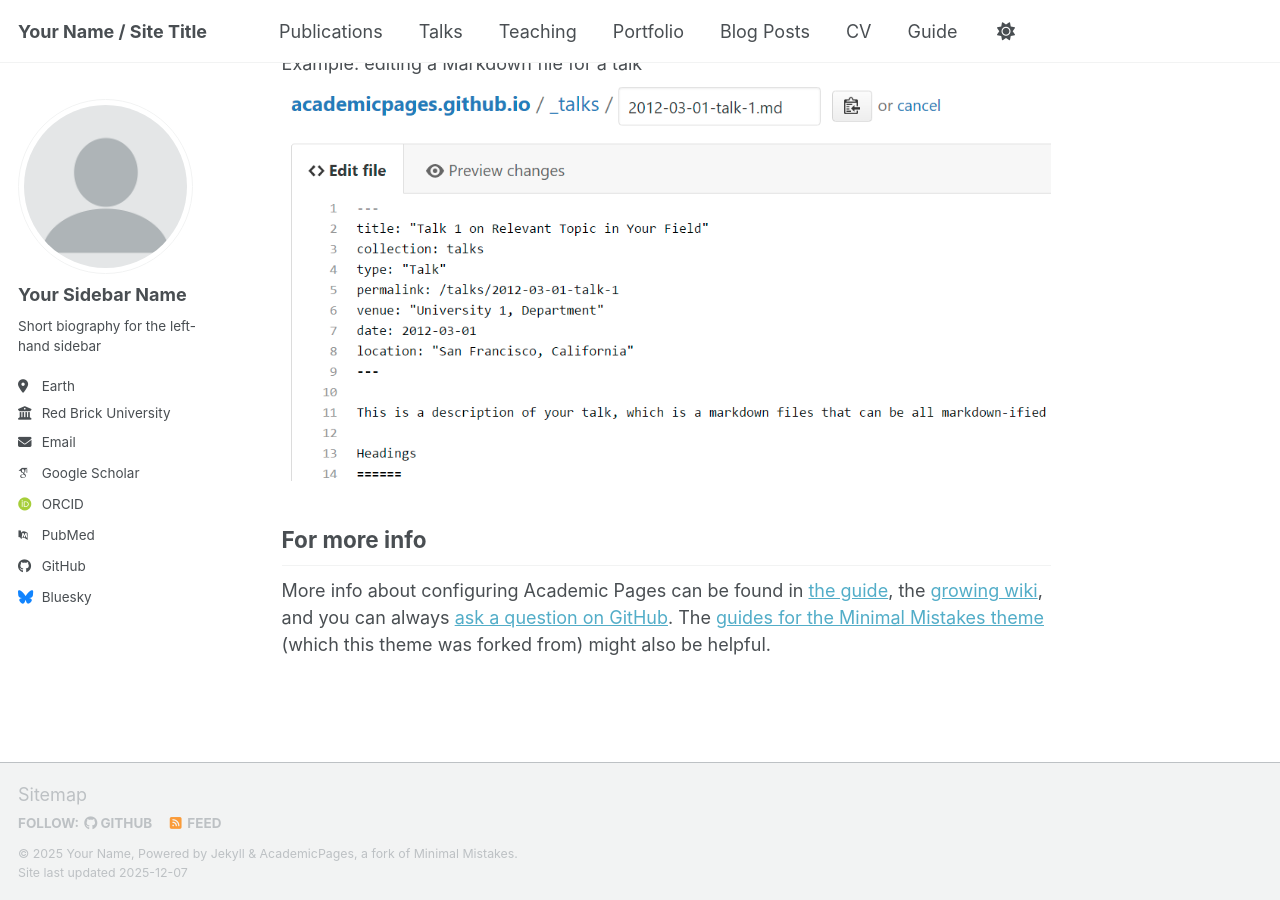
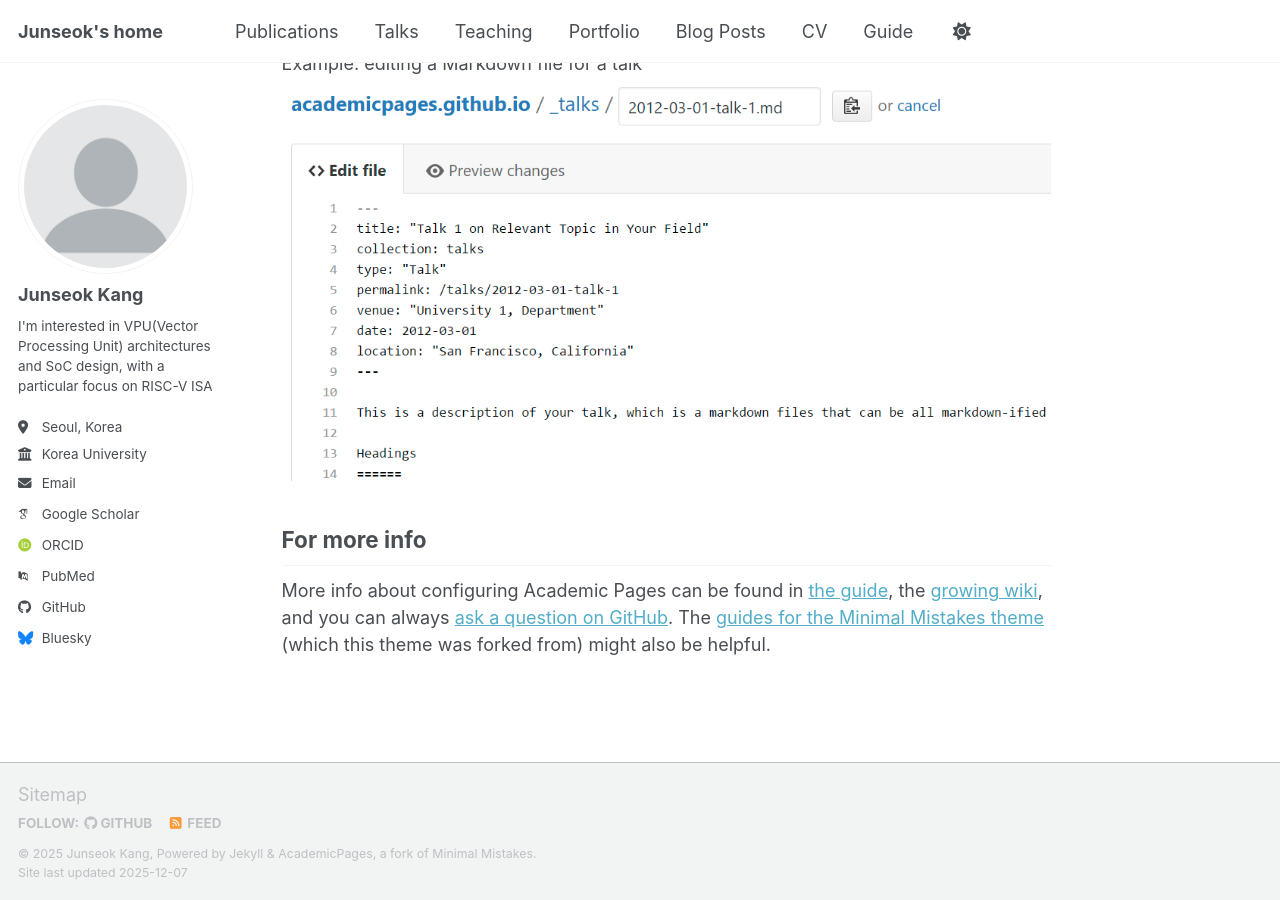
Before and after one commit to jun311k/jun311k.github.io, a Jekyll site: the page built from _pages/about.md, in a window 1280 px wide and 900 px high, scrolled down 2718 px. Built offline with Jekyll 4.4.1, drawn with Linux system fonts in a browser that asks for light colours; some web fonts are replaced; a script bundle is joined from its source files by our own code; library files that are not in the unit come from our copies.

Commit message:
Update personal information in _config.yml

```diff
--- a/_config.yml
+++ b/_config.yml
@@ -9,14 +9,14 @@
 # Basic Site Settings
 locale                   : "en-US"
 site_theme               : "default" # Currently available options are "default", "air"
-title                    : "Your Name / Site Title"
+title                    : "Junseok's home"
 title_separator          : "-"
-name                     : &name "Your Name"
-description              : &description "Your Name's academic portfolio"   # Update this with a general description of your site, this is the default if not overridden by a page
-url                      : https://academicpages.github.io # The base hostname & protocol for your site e.g. "https://[your GitHub username].github.io",
+name                     : &name "Junseok Kang"
+description              : &description "Junseok's portfolio"   # Update this with a general description of your site, this is the default if not overridden by a page
+url                      : https://jun311k.github.io # The base hostname & protocol for your site e.g. "https://[your GitHub username].github.io",
                                                            # or if you already have some other page hosted on Github then use "https://[your GitHub username].github.io/[Your Repo Name]"
 baseurl                  : "" # the subpath of your site, e.g. "/blog"
-repository               : "academicpages/academicpages.github.io"
+repository               : "jun311k/jun311k.github.io"
 
 # Site Author - The following control what appear as part of the author content on the side bar.
 #               If a field is blank the icon and link will not appear, otherwise it will be shown.
@@ -24,13 +24,13 @@ repository               : "academicpages/academicpages.github.io"
 author:
   # Biographic information
   avatar           : "profile.png"
-  name             : "Your Sidebar Name"
+  name             : "Junseok Kang"
   pronouns         : # example: "she/her"
-  bio              : "Short biography for the left-hand sidebar"
-  location         : "Earth"
-  employer         : "Red Brick University"
+  bio              : "I'm interested in VPU(Vector Processing Unit) architectures and SoC design, with a particular focus on RISC-V ISA"
+  location         : "Seoul, Korea"
+  employer         : "Korea University"
   uri              : # URL
-  email            : "none@example.org"
+  email            : "jun311k@korea.ac.kr"
 
   # Academic websites
   academia         : # URL
```
